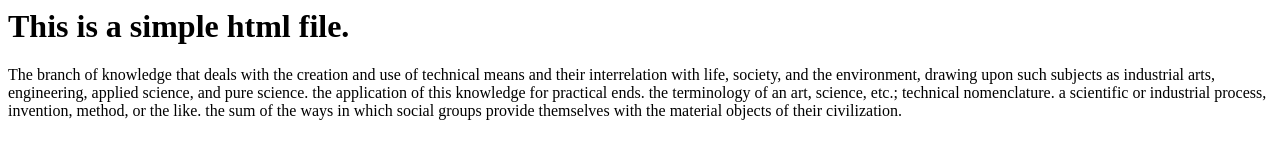
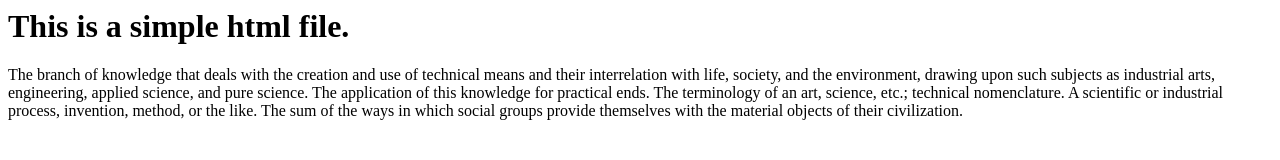
Before and after one commit to Aaarish/test_repo_1, a plain HTML site: page index.html in a window 1280 px wide. Drawn offline with Linux system fonts and the light colour scheme.

Commit message:
Update index.html

```diff
--- a/index.html
+++ b/index.html
@@ -2,9 +2,11 @@
 	This is a simple html file.
 </h1>
 <body>
-	The branch of knowledge that deals with the creation and use of technical means and their interrelation with life, society, and the environment, drawing upon such subjects as industrial arts, engineering, applied science, and pure science.
-	the application of this knowledge for practical ends.
-	the terminology of an art, science, etc.; technical nomenclature.
-	a scientific or industrial process, invention, method, or the like.
-	the sum of the ways in which social groups provide themselves with the material objects of their civilization.
+	The branch of knowledge that deals with the creation and use of technical means
+	and their interrelation with life, society, and the environment, drawing
+	upon such subjects as industrial arts, engineering, applied science, and pure science.
+	The application of this knowledge for practical ends.
+	The terminology of an art, science, etc.; technical nomenclature.
+	A scientific or industrial process, invention, method, or the like.
+	The sum of the ways in which social groups provide themselves with the material objects of their civilization.
 </body>
```
